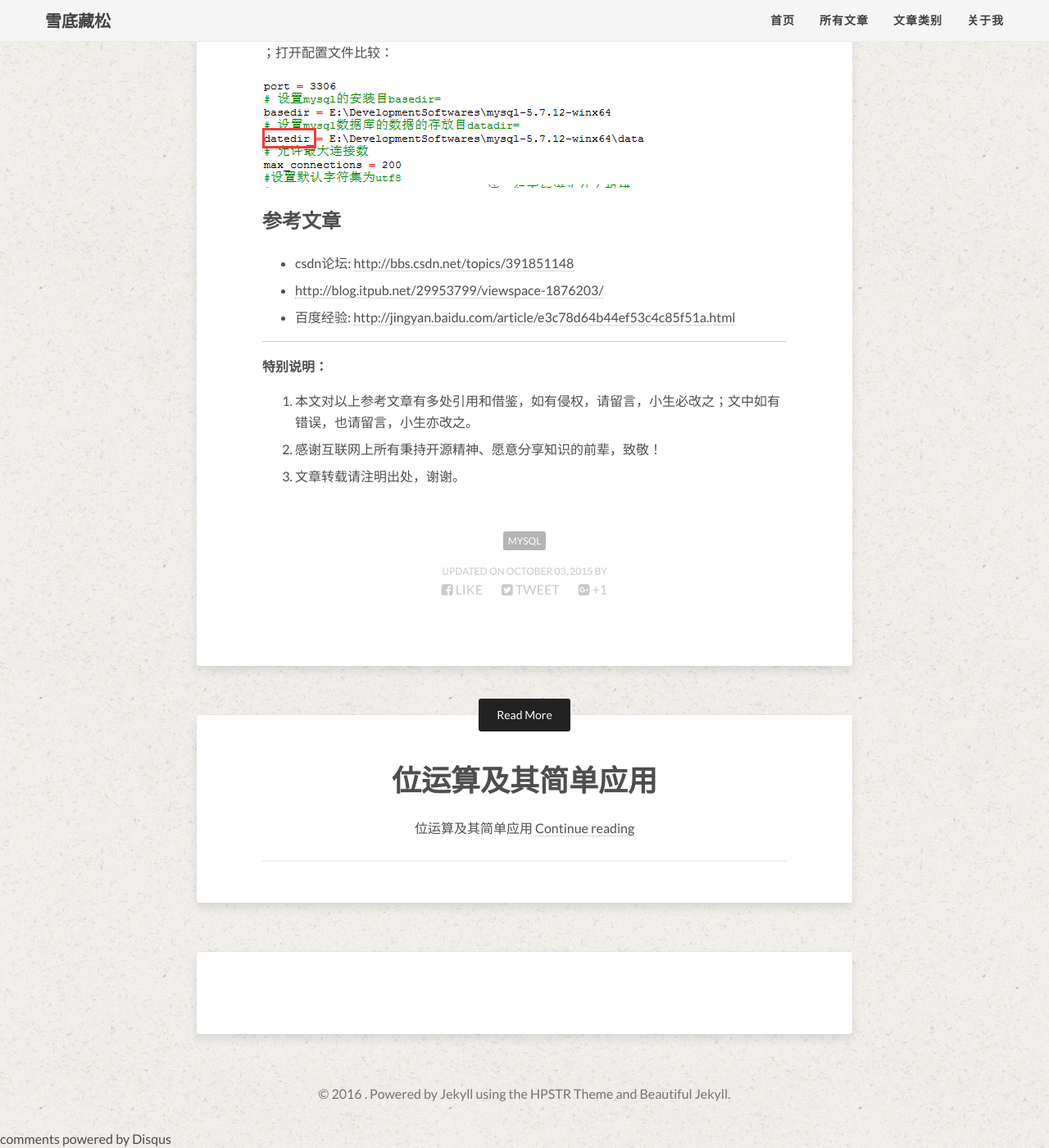
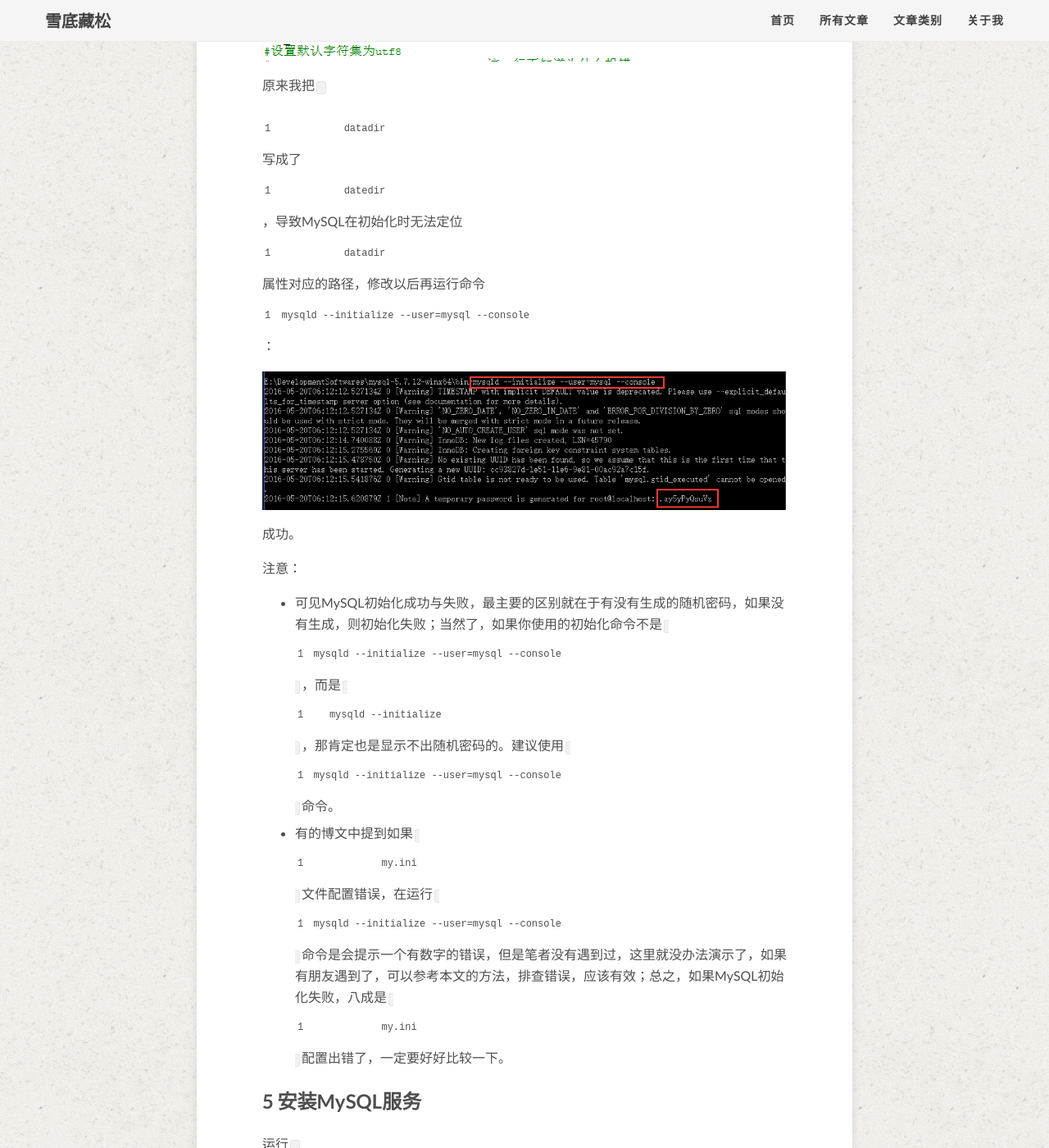
Before and after one commit to MinfeiZhou/MinfeiZhou.github.io, a Jekyll site: the page built from _posts/2016-05-20-Windows安装MySQL 5.7.12解压版.md, in a window 1280 px wide and 1400 px high, scrolled down 5696 px. Shown: the whole window at 82% size. Built offline with Jekyll 4.4.1, drawn with Linux system fonts in a browser that asks for light colours; nearby versions of some CDN libraries; library files that are not in the unit come from our copies; comment, search, counter and statistics services are not loaded; some of the changed text lies outside the part shown.

Commit message:
完成mysql

```diff
--- a/_posts/2016-05-03-Windows安装MySQL 5.7.12解压版.md
+++ b/_posts/2016-05-20-Windows安装MySQL 5.7.12解压版.md
@@ -3,22 +3,26 @@
 title: Windows安装MySQL 5.7.12解压版
 description: "Windows(Win10)安装MySQL 5.7.12解压版"
 tags: [MySQL]
-modified: 2015-10-03
+modified: 2016-05-20
 ---
 
 > 手上的笔记本已经近2年没有重装过系统，最近终于无法它的龟速，毅然决然的刷了一个win10，没想到重装系统后，我这台渣渣笔记本的开机时间居然杀进了20秒内，真是亮瞎了我的钛合金！对于一个小码农，重装系统之后的软件安装总是让人泪奔，太繁琐，还经常出一些棘手的问题，比如小生我，在安装MySQL时总是报错，真心不知道怎么回事，不得已，安装了解压版的MySQL，当然了，过程并不顺利，不过还是瞎猫撞上死耗子，让我给蒙上了……
 
 ## 0 本机环境
+
 系统：Win10 64bit
 
 ## 1 下载安装包
+
 官方下载地址：<http://dev.mysql.com/downloads/mysql/>
 
 选择适合自己的版本下载即可。
 
 ![]({{ site.url }}/images/mysql/mysql1.png)
 
+
 ## 2 MySQL配置
+
 解压下载好的压缩包`mysql-5.7.12-winx64.zip`，找到配置文件`my-default.ini`，文件初始内容如下：
 
     # For advice on how to change settings please see
@@ -67,16 +71,20 @@
     character-set-server = utf8
 
 注意：
+
 - 修改完配置文件之后要将文件没那个改为`my.init`；
 - `basedir`和`datadir`两个属性要填写你自己的MySQL解压路径，笔者的解压路径是`E:\DevelopmentSoftwares\mysql-5.7.12-winx64`，亲测证实，这两个属性也可以不配置，如果不配置，在MySQL初始化时会在其解压目录下生成`data`文件夹；
 - 配置文件一定不能写错，如果配置错误，会出现不太爽的错误提示，后面会提到笔者配置时遇到的一些坑。
 
-## 环境变量
+
+## 3 环境变量
+
 右键计算机->属性->高级系统设置->环境变量；在系统变量里找到path，选择编辑，在原有值末尾添加MySQL的bin文件夹路径，笔者的路径是`E:\DevelopmentSoftwares\mysql-5.7.12-winx64\bin`。
 
-## MySQL初始化
 
-### 初始化成功
+## 4 MySQL初始化
+
+### 4.1 初始化成功
 使用_管理员身份_运行_cmd_，`cd`到MySQL的安装目录，运行命令：`mysqld --initialize --user=mysql --console`，如下图：
 
 ![]({{ site.url }}/images/mysql/mysql-init-sucess.png)
@@ -105,9 +113,45 @@
 
 ![]({{ site.url }}/images/mysql/mysql-console.png)
 
-根据提示可以看出，应该是配置文件中的没有找到`datedir`属性有没有，原来我把`datadir`写成了`datedir`；打开配置文件比较：
+根据提示可以看出，应该是配置文件中的没有找到`datedir`属性有没有，打开配置文件比较：
 
 ![]({{ site.url }}/images/mysql/mysql-datadir.png)
+
+原来我把`datadir`写成了`datedir`，导致MySQL在初始化时无法定位`datadir`属性对应的路径，修改以后再运行命令`mysqld --initialize --user=mysql --console`：
+
+![]({{ site.url }}/images/mysql/mysql-init-sucess.png)
+
+成功。
+
+注意：
+
+- 可见MySQL初始化成功与失败，最主要的区别就在于有没有生成的随机密码，如果没有生成，则初始化失败；当然了，如果你使用的初始化命令不是`mysqld --initialize --user=mysql --console`，而是`mysqld --initialize`，那肯定也是显示不出随机密码的。建议使用`mysqld --initialize --user=mysql --console`命令。
+- 有的博文中提到如果`my.ini`文件配置错误，在运行`mysqld --initialize --user=mysql --console`命令是会提示一个有数字的错误，但是笔者没有遇到过，这里就没办法演示了，如果有朋友遇到了，可以参考本文的方法，排查错误，应该有效；总之，如果MySQL初始化失败，八成是`my.ini`配置出错了，一定要好好比较一下。
+
+
+## 5 安装MySQL服务
+运行`mysqld --install`，出现下图提示，则安装成功：
+
+![]({{ site.url }}/images/mysql-install-sucess.png)
+
+再运行`net start mysql`命令，启动MySQL服务：
+
+![]({{ site.url }}/images/mysql-start-sucess.png)
+
+如果服务启动失败，说明数据库初始化没有成功，请返回第四步，确保MySQL初始化时成功的。
+
+
+### 6 修改密码
+
+启动mysql服务后，在控制台输入`mysql -u root -p`，回车后，输入前文反复强调要记住的随机密码，笔者的随机密码是`.ay5yPyQsuVz`，回车后进入>mysql系统界面，如下：
+
+![]({{ site.url }}/images/mysql-password-1.png)
+
+这时，输入命令`set password for root@localhost = password(‘这里填写你的新密码‘)`，便可以重置你的MySQL数据库密码。
+
+至此，本文结束。
+
+
 
 
 ## 参考文章
```
Also changed, not shown: other parts of _posts/2016-05-20-Windows安装MySQL 5.7.12解压版.md (+1 -1 lines), images/mysql/mysql-password-1.png (added).
